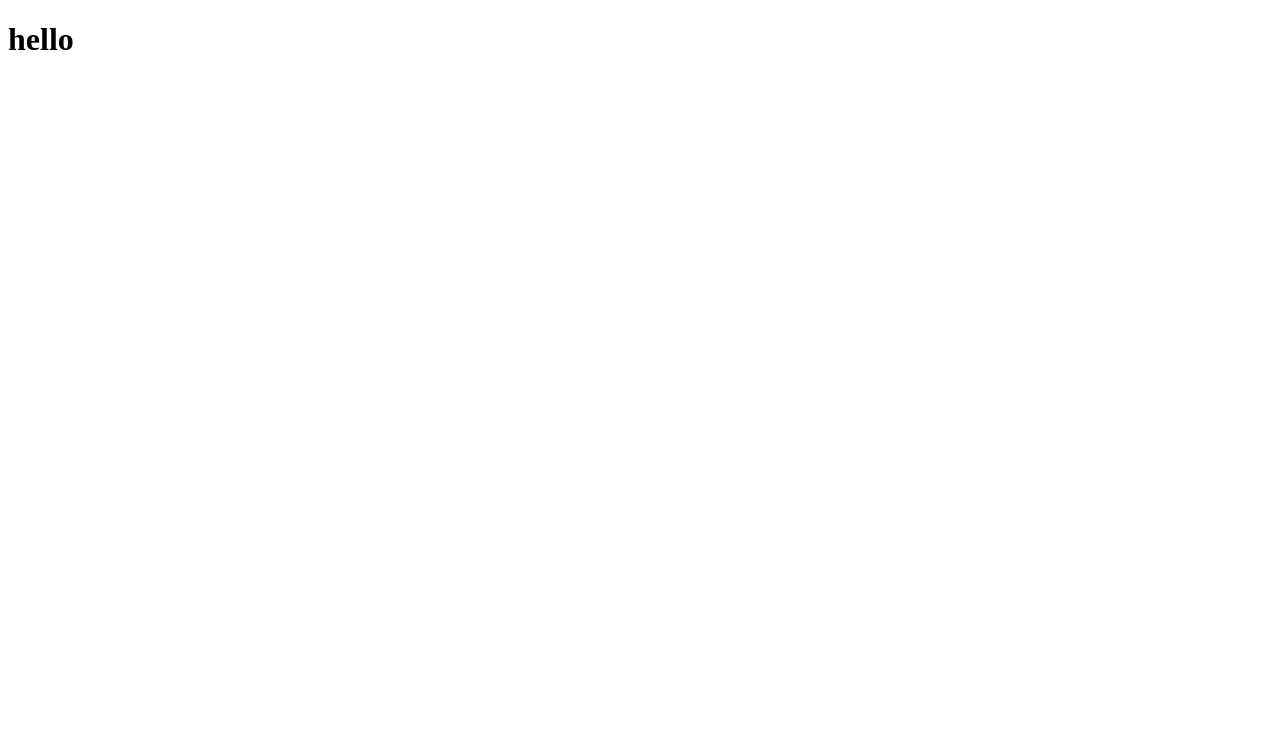
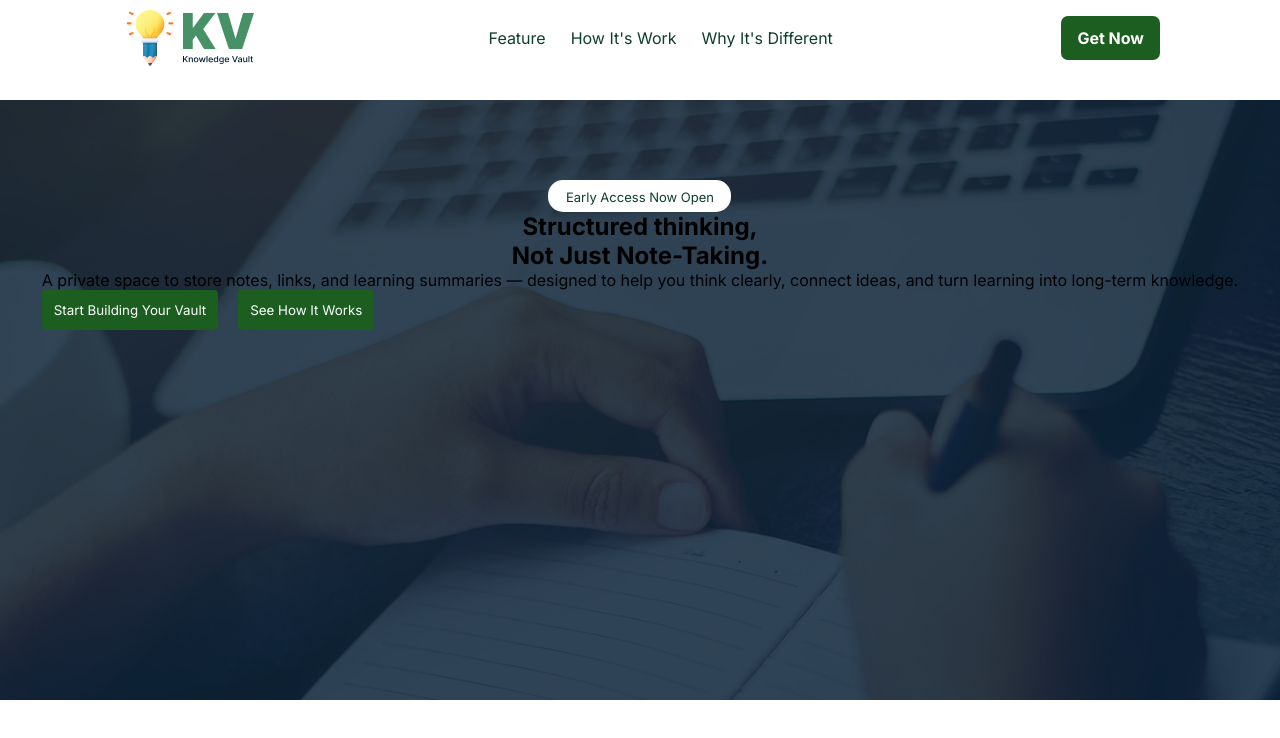
Before and after one commit to nexarphantom/Assin-13-1, a plain HTML site: page index.html in a window 1280 px wide. Drawn offline with Linux system fonts and the light colour scheme.

Commit message:
created a nav bar background added

```diff
--- a/index.html
+++ b/index.html
@@ -7,7 +7,48 @@
     <link rel="stylesheet" href="style.css">
 </head>
 <body>
-    <h1>hello</h1>
+    <header>
+        <nav>
+            <div class="image"></div>
+                <ul class="menu">
+                    <li>Feature</li>
+                    <li>How It's Work</li>
+                    <li>Why It's Different</li>
+                </ul>
+            <button class="btn">Get Now</button>
+
+        </nav>
+        <section>
+            <div class="hero-section">
+                <div class="hero-content">
+                    <div class="text"><a href="">Early Access Now Open</a></div>
+
+                    <h1> Structured thinking,<br>
+                    Not Just Note-Taking.</h1>
+                    <p>A private space to store notes, links, and learning summaries — designed to
+help you think clearly, connect ideas, and turn learning into long-term knowledge.</p>
+                    <div class="b2">
+                        <button>Start Building Your Vault</button>
+                        <button>See How It Works</button>
+
+                    </div>
+                </div>
+            </div>
+
+
+        </section>
+
+    </header>
+
+    <main>
+
+
+    </main>
+
+    <footer>
+
+
+    </footer>
 
 </body>
 </html>
--- a/style.css
+++ b/style.css
@@ -0,0 +1,115 @@
+@import url('https://fonts.googleapis.com/css2?family=Inter:ital,opsz,wght@0,14..32,100..900;1,14..32,100..900&family=Open+Sans:ital,wght@0,300..800;1,300..800&family=Oswald:wght@200..700&family=Plus+Jakarta+Sans:ital,wght@0,200..800;1,200..800&display=swap');
+
+
+/* universal selector */
+*{
+    margin: 0;
+    padding: 0;
+    box-sizing: border-box;
+    font-family: Inter;
+}
+
+/* Nav Bar */
+.image{
+    background-image: url(assets/logo-navbar.png);
+    height: 60px;
+    width: 140px;
+    background-repeat: no-repeat;
+}
+nav{
+    max-width: 1600px;
+    height: 60px;
+    display: flex;
+    justify-content: space-between;
+    align-items: center;
+    flex-direction: row;
+    margin-left:120px;
+    margin-right: 120px;
+    padding-top: 15px;
+    margin-bottom: 40px;
+}
+.menu{
+    display: flex;
+    flex-direction: row;
+    align-items: center;
+    list-style-type: none;
+    gap: 25px;
+    color: #0F3D2E;
+
+}
+
+/* common items */
+.btn{
+    padding: 12px 16px ;
+    background-color: #1B5E20;
+    border: none;
+    color:rgba(255, 255, 255, 1);
+    font-weight: 700;
+    font-size: 16px;
+    font-style: Semi Bold;
+    text-transform: capitalize;
+    border-radius: 7px;
+}
+
+.hero-section{
+    background: url(assets/hero-bg.png);
+    background-size: cover;
+    height:600px;
+    width: 100%;
+    background-position: center;
+    background-repeat: no-repeat;
+    padding-top: 80px;
+    display: flex;
+    flex-direction: column;
+    align-items: center;
+    gap: 15px;
+
+}
+.text {
+background-color: white;
+max-width: 183px;
+text-decoration: none;
+margin: 0 auto;
+padding: 6px 10px;
+border-radius: 15px;
+
+
+
+}
+.text a{
+    text-decoration: none;
+    color: #0F3D2E;
+    display: inline;
+    font-size: 13px;
+
+}
+
+.hero-content{
+    text-align: center;
+
+}
+.b2 a{
+    color: white;
+    gap: 15px;
+    text-decoration: none;
+    display:flex
+    font-size: 13px;
+    background-color: #1B5E20;
+
+}
+.b2{
+    width: 440px;
+    display: flex;
+    gap: 20px;
+    text-align: center;
+
+
+}
+.b2 button{
+    background-color: #1B5E20;
+    border: none;
+    padding: 12px;
+    border-radius: 4px;
+    color: white;
+
+}
```
